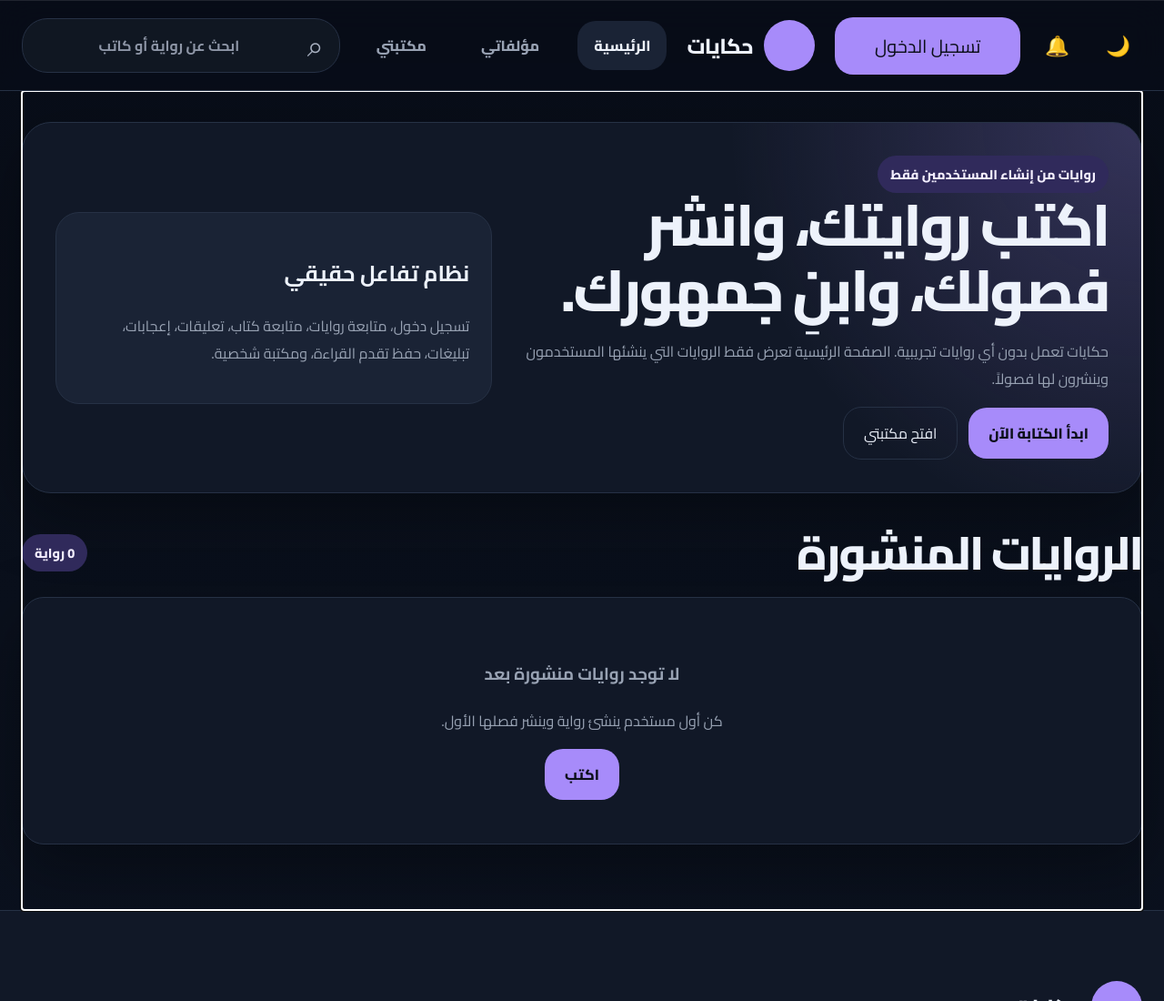
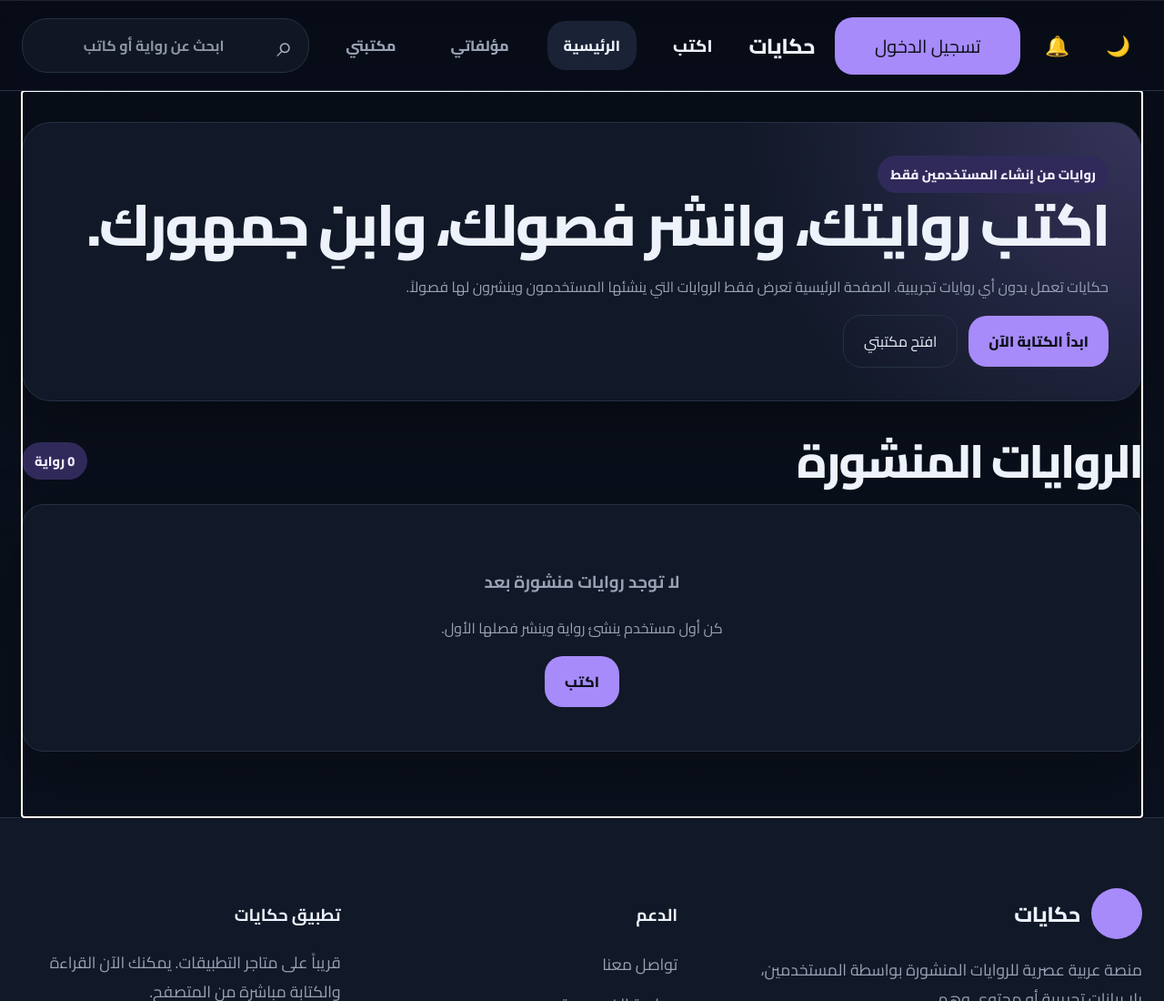
Before and after one commit to jaballh722-ctrl/hikayat, a plain HTML site: page index.html in a window 1280 px wide. Shown: the top 1100 px of the page at 91% size. Drawn offline with Linux system fonts and the light colour scheme.

Commit message:
Update homepage header layout

```diff
--- a/index.html
+++ b/index.html
@@ -18,6 +18,7 @@
         <span class="brand-mark">ح</span>
         <span>حكايات</span>
       </a>
+      <button class="write-button" id="writeTopButton" type="button">اكتب</button>
       <div class="nav-links" id="navLinks">
         <a href="#home" data-route="home">الرئيسية</a>
         <a href="#my-writing" data-route="my-writing">مؤلفاتي</a>
@@ -29,7 +30,6 @@
         <div class="suggestions hidden" id="suggestions" aria-live="polite"></div>
       </form>
       <div class="header-actions">
-        <button class="primary write-button" id="writeTopButton" type="button">اكتب</button>
         <button class="icon-button" id="themeToggle" type="button" aria-label="تبديل الوضع الليلي">🌙</button>
         <button class="icon-button" id="notificationsButton" type="button" aria-label="الإشعارات">🔔<span id="notifyBadge" class="badge hidden">0</span></button>
         <button class="secondary" id="authButton" type="button">تسجيل الدخول</button>
--- a/javascript.js
+++ b/javascript.js
@@ -151,10 +151,6 @@ function renderHome() {
           <button class="primary" data-action="write">ابدأ الكتابة الآن</button>
           <button class="secondary" data-route-button="library">افتح مكتبتي</button>
         </div>
-      </div>
-      <div class="hero-card">
-        <h2>نظام تفاعل حقيقي</h2>
-        <p>تسجيل دخول، متابعة روايات، متابعة كتاب، تعليقات، إعجابات، تبليغات، حفظ تقدم القراءة، ومكتبة شخصية.</p>
       </div>
     </section>
 
--- a/style.css
+++ b/style.css
@@ -62,6 +62,7 @@ a { color: inherit; text-decoration: none; }
 .brand-mark { display: grid; place-items: center; width: 56px; height: 56px; border-radius: 50%; color: #0a0f1b; background: var(--primary); font-size: 1.45rem; }
 .brand-mark::before { content: "📖"; filter: grayscale(1) contrast(1.25); }
 .brand-mark { font-size: 0; }
+.site-header .brand-mark { display: none; }
 .nav-links { display: flex; align-items: center; gap: 24px; font-weight: 800; margin-inline-start: auto; }
 .nav-links a { padding: 12px 18px; border-radius: 20px; color: var(--muted); white-space: nowrap; }
 .nav-links a.active, .nav-links a:hover { color: var(--text); background: var(--soft); }
@@ -83,7 +84,8 @@ a { color: inherit; text-decoration: none; }
 .secondary:hover, .ghost:hover, .icon-button:hover, .footer-link:hover { background: var(--soft); }
 .danger { color: #fff; background: var(--danger); }
 .full { width: 100%; }
-.write-button { display: none; }
+.write-button { border: 0; background: transparent; color: var(--text); font-weight: 900; font-size: 1.15rem; padding: 12px 18px; border-radius: 20px; }
+.write-button:hover { background: var(--soft); }
 #authButton { background: var(--primary); color: #0b0f19; border: 0; min-width: 204px; font-size: 1.25rem; }
 .icon-button { position: relative; min-width: 46px; padding: 11px 12px; border-color: transparent; color: var(--muted); font-size: 1.35rem; }
 .badge { position: absolute; top: 4px; left: 2px; min-width: 14px; height: 14px; border-radius: 999px; background: #ff5548; color: #fff; font-size: 0; border: 2px solid var(--bg); }
@@ -108,10 +110,8 @@ a { color: inherit; text-decoration: none; }
 
 main.container { padding: 34px 0 72px; }
 .hero {
-  display: grid;
-  grid-template-columns: 1.15fr .85fr;
-  gap: 28px;
-  align-items: center;
+  display: block;
+  text-align: right;
   padding: 36px;
   border: 1px solid var(--border);
   border-radius: 32px;
@@ -121,7 +121,6 @@ main.container { padding: 34px 0 72px; }
 .hero h1 { margin: 0 0 12px; font-size: clamp(2.2rem, 5vw, 4.5rem); line-height: 1.12; font-weight: 900; letter-spacing: -.04em; }
 .hero p, .muted { color: var(--muted); }
 .hero-actions, .actions { display: flex; gap: 12px; flex-wrap: wrap; align-items: center; }
-.hero-card { padding: 24px; border: 1px solid var(--border); border-radius: 26px; background: var(--soft); }
 .hero-cover { width: min(384px, 100%); aspect-ratio: 3 / 4; border-radius: 31px; overflow: hidden; justify-self: end; box-shadow: var(--shadow); }
 
 .section-head { display: flex; justify-content: space-between; align-items: center; gap: 14px; margin: 38px 0 20px; text-align: right; }
```
